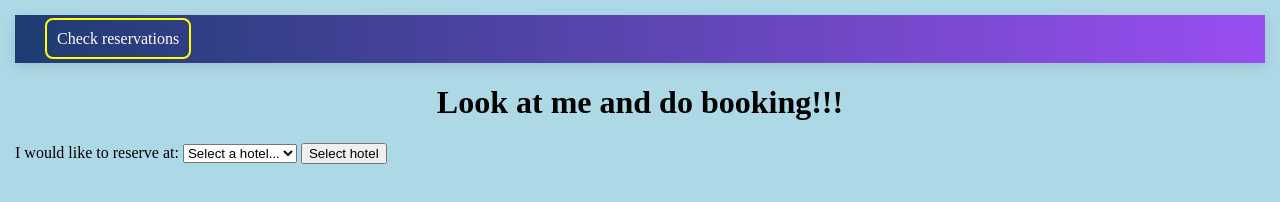
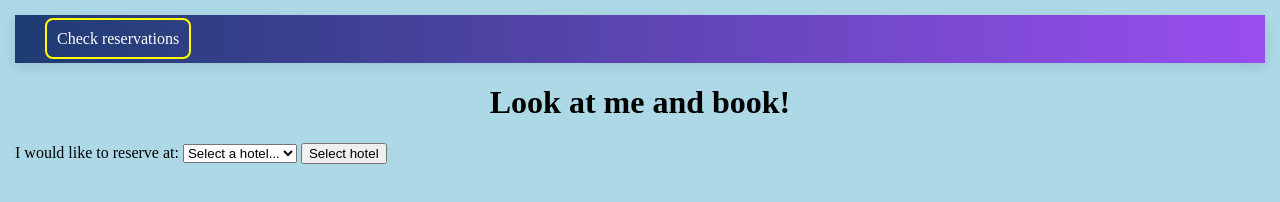
Before and after one commit to yaroslavdomb/DevOps_project3, a plain HTML site: page frontend-repo/HTML/index.html in a window 1280 px wide. Drawn offline with Linux system fonts and the light colour scheme; no server answers.

Commit message:
FE - test 09

```diff
--- a/frontend-repo/HTML/index.html
+++ b/frontend-repo/HTML/index.html
@@ -13,7 +13,7 @@
         </header>
 
         <main>
-            <h1 class="txt-center">Look at me and do booking!!!</h1>
+            <h1 class="txt-center">Look at me and book!</h1>
 
             <div class="search-hotel-container">
                 <label for="search-hotel">I would like to reserve at: </label>
```
